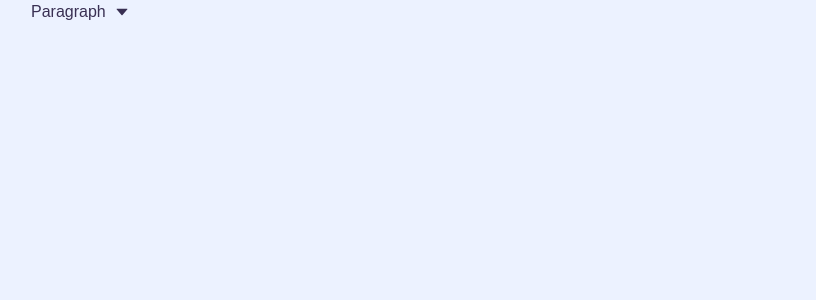
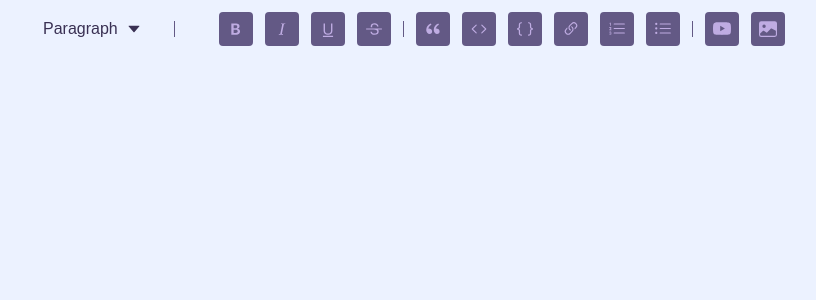
Before and after one commit to erdaboss99/NextJS-Forum, a Next.js app: page /admin/post/create in a window 1280 px wide. Shown: the top 300 px of the page, without its empty margins (161-977 px from the left). Built offline with nearby package versions, Linux system fonts and the light colour scheme; a web font is replaced by a local one.

Commit message:
Implement button component for the basic styles

```diff
--- a/src/components/editor/Editor.tsx
+++ b/src/components/editor/Editor.tsx
@@ -1,14 +1,15 @@
 import { FC } from 'react';
 import { EditorContent, useEditor } from '@tiptap/react';
 import StarterKit from '@tiptap/starter-kit';
+import Underline from '@tiptap/extension-underline';
 import Toolbar from './toolbar/Toolbar';
 
 interface EditorProps {}
 
 const Editor: FC<EditorProps> = (props): JSX.Element => {
-	const editor = useEditor({ extensions: [StarterKit] });
+	const editor = useEditor({ extensions: [StarterKit, Underline] });
 	return (
-		<div>
+		<div className='p-3 bg-primary-light dark:bg-primary-dark'>
 			<Toolbar editor={editor} />
 			<EditorContent editor={editor} />
 		</div>
--- a/src/components/editor/toolbar/Toolbar.tsx
+++ b/src/components/editor/toolbar/Toolbar.tsx
@@ -1,9 +1,24 @@
+import React from 'react';
 import { FC } from 'react';
 import { Editor } from '@tiptap/react';
 import DropdownOptions from '@/components/common/DropdownOptions';
+import Button from './Button';
 import { getFocusedEditor } from '../editorUtils';
 import { AiFillCaretDown } from 'react-icons/ai';
-
+import {
+	BsTypeBold,
+	BsTypeItalic,
+	BsTypeUnderline,
+	BsTypeStrikethrough,
+	BsCode,
+	BsBraces,
+	BsLink45Deg,
+	BsListOl,
+	BsListUl,
+	BsImageFill,
+	BsYoutube,
+} from 'react-icons/bs';
+import { RiDoubleQuotesL } from 'react-icons/ri';
 interface ToolbarProps {
 	editor: Editor | null;
 }
@@ -46,9 +61,51 @@ const Toolbar: FC<ToolbarProps> = ({ editor }): JSX.Element | null => {
 		);
 	};
 
+	const buttons = [
+		{
+			icon: BsTypeBold,
+			separatorBefore: true,
+			onClick: () => getFocusedEditor(editor).toggleBold().run(),
+		},
+		{ icon: BsTypeItalic, onClick: () => getFocusedEditor(editor).toggleItalic().run() },
+		{ icon: BsTypeUnderline, onClick: () => getFocusedEditor(editor).toggleUnderline().run() },
+		{ icon: BsTypeStrikethrough, onClick: () => getFocusedEditor(editor).toggleStrike().run() },
+		{
+			icon: RiDoubleQuotesL,
+			separatorBefore: true,
+			onClick: () => getFocusedEditor(editor).toggleBlockquote().run(),
+		},
+		{ icon: BsCode, onClick: () => getFocusedEditor(editor).toggleCode().run() },
+		{ icon: BsBraces, onClick: () => getFocusedEditor(editor).toggleCodeBlock().run() },
+		{ icon: BsLink45Deg, onClick: () => {} }, //TODO
+		{ icon: BsListOl, onClick: () => getFocusedEditor(editor).toggleOrderedList().run() },
+		{ icon: BsListUl, onClick: () => getFocusedEditor(editor).toggleBulletList().run() },
+		{ icon: BsYoutube, separatorBefore: true, onClick: () => {} }, //TODO
+		{ icon: BsImageFill, onClick: () => {} }, //TODO
+	];
+
 	return (
-		<div>
+		<div className='flex items-center'>
 			<DropdownOptions options={options} head={<Head />} />
+
+			<div className='flex items-center space-x-3'>
+				{buttons.map((item, index) => {
+					return (
+						<React.Fragment key={'f' + index}>
+							{item.separatorBefore && (
+								<div
+									key={'s' + index}
+									className='h-4 w-[1px] bg-secondary-dark dark:bg-secondary-light mx-8'
+								/>
+							)}
+
+							<Button key={'b' + index} onClick={item.onClick}>
+								<item.icon />
+							</Button>
+						</React.Fragment>
+					);
+				})}
+			</div>
 		</div>
 	);
 };
```
